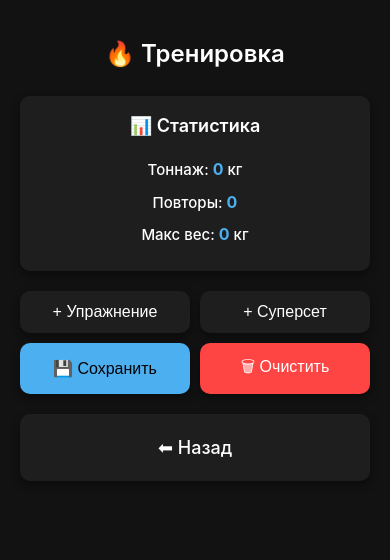
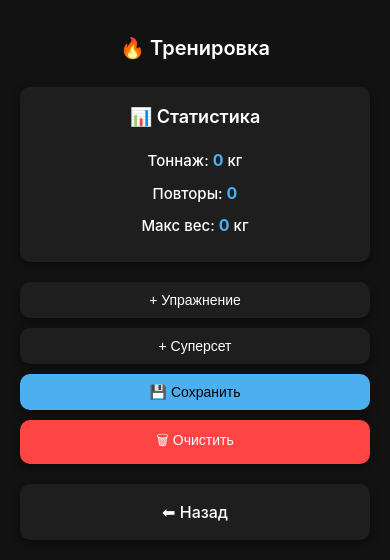
Before and after one commit to danilivnsmir-hub/tg-workout-tracker, a plain HTML site: page workout.html in a window 390 px wide. Drawn offline with Linux system fonts and the light colour scheme.

Commit message:
Update main.css

```diff
--- a/assets/css/main.css
+++ b/assets/css/main.css
@@ -203,3 +203,34 @@ h1 {
   color: var(--accent);
   font-size: 16px;
 }
+
+/* ====== MOBILE ADAPTATION ====== */
+@media (max-width: 480px) {
+  h1 {
+    font-size: 20px;
+  }
+
+  .btn {
+    font-size: 14px;
+    padding: 10px 12px;
+  }
+
+  .card {
+    padding: 16px;
+    font-size: 16px;
+  }
+
+  .set-row select,
+  .set-row input {
+    width: 65px;
+    font-size: 13px;
+  }
+
+  .btn-group {
+    flex-direction: column;
+  }
+
+  .btn-group .btn {
+    width: 100%;
+  }
+}
```
